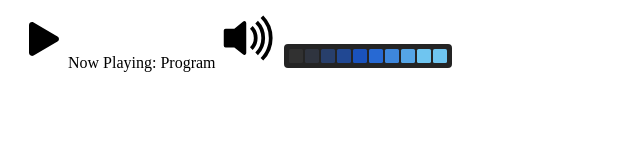
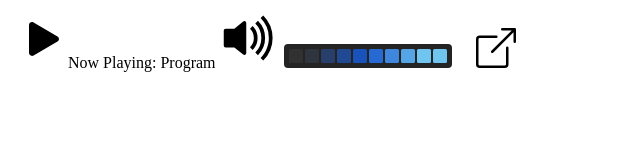
Before and after one commit to BikeSpokeStudios/audio-player, a plain HTML site: page index.html in a window 1280 px wide. Shown: the full height of the page, 0-640 px from the left. Drawn offline with Linux system fonts and the light colour scheme.

Commit message:
Pop Up Button

```diff
--- a/index.html
+++ b/index.html
@@ -8,12 +8,12 @@
         </audio>
         <div id="audioplayer" class="desktop-visible">
             <button id="pButton">
-                <div id="player-play">
+                <div id="player-play" class="player-button">
                     <svg xmlns="http://www.w3.org/2000/svg" width="60" height="60" fill="currentColor" class="bi bi-play-fill" viewBox="0 0 16 16">
                         <path d="m11.596 8.697-6.363 3.692c-.54.313-1.233-.066-1.233-.697V4.308c0-.63.692-1.01 1.233-.696l6.363 3.692a.802.802 0 0 1 0 1.393z"/>
                     </svg>
                 </div>
-                <div id="player-pause">
+                <div id="player-pause" class="player-button">
                     <svg xmlns="http://www.w3.org/2000/svg" width="60" height="60" fill="currentColor" class="bi bi-pause-fill" viewBox="0 0 16 16">
                         <path d="M5.5 3.5A1.5 1.5 0 0 1 7 5v6a1.5 1.5 0 0 1-3 0V5a1.5 1.5 0 0 1 1.5-1.5zm5 0A1.5 1.5 0 0 1 12 5v6a1.5 1.5 0 0 1-3 0V5a1.5 1.5 0 0 1 1.5-1.5z"/>
                     </svg>
@@ -24,7 +24,7 @@
             <p>Now Playing:</p>
             <p>Program</p>
         </div>
-        <label id="muteControl" class="volumeControl volumeLabel" for="volume">
+        <label id="muteControl" class="volumeControl volumeLabel player-button" for="volume">
             <svg xmlns="http://www.w3.org/2000/svg" width="60" height="60" fill="currentColor" class="bi bi-volume-up-fill" viewBox="0 0 16 16">
                 <path d="M11.536 14.01A8.473 8.473 0 0 0 14.026 8a8.473 8.473 0 0 0-2.49-6.01l-.708.707A7.476 7.476 0 0 1 13.025 8c0 2.071-.84 3.946-2.197 5.303l.708.707z"/>
                 <path d="M10.121 12.596A6.48 6.48 0 0 0 12.025 8a6.48 6.48 0 0 0-1.904-4.596l-.707.707A5.483 5.483 0 0 1 11.025 8a5.483 5.483 0 0 1-1.61 3.89l.706.706z"/>
@@ -41,6 +41,25 @@
             step="0.1"
             value="1.0" />
 
+        <a href="/index.html"
+        onclick="window.open(this.href,'targetWindow',
+                                        `toolbar=no,
+                                            location=no,
+                                            status=no,
+                                            menubar=no,
+                                            scrollbars=yes,
+                                            resizable=yes,
+                                            width=550,
+                                            height=200`);
+        return false;">
+            <div id="player-pop-up" class="player-button">
+                <svg xmlns="http://www.w3.org/2000/svg" width="40" height="40" fill="currentColor" class="bi bi-box-arrow-up-right" viewBox="0 0 16 16">
+                    <path fill-rule="evenodd" d="M8.636 3.5a.5.5 0 0 0-.5-.5H1.5A1.5 1.5 0 0 0 0 4.5v10A1.5 1.5 0 0 0 1.5 16h10a1.5 1.5 0 0 0 1.5-1.5V7.864a.5.5 0 0 0-1 0V14.5a.5.5 0 0 1-.5.5h-10a.5.5 0 0 1-.5-.5v-10a.5.5 0 0 1 .5-.5h6.636a.5.5 0 0 0 .5-.5z"/>
+                    <path fill-rule="evenodd" d="M16 .5a.5.5 0 0 0-.5-.5h-5a.5.5 0 0 0 0 1h3.793L6.146 9.146a.5.5 0 1 0 .708.708L15 1.707V5.5a.5.5 0 0 0 1 0v-5z"/>
+                </svg>
+            </div>
+        </a>
+
         <script src="script.js"></script>
     </body>
 </html>
--- a/style.css
+++ b/style.css
@@ -11,7 +11,7 @@
 	display: none;
 }
 #pButton:hover div svg path {
-	fill: blue;
+	fill: #6FC5F0;
 }
 .showname {
 	display: inline-block;
@@ -23,7 +23,17 @@ label {
 	color: black;
 }
 .volumeLabel:hover svg path {
-	fill: blue;
+	fill: #6FC5F0;
+}
+.player-button {
+	color: black;
+	display: inline-block;
+}
+.player-button:hover svg path {
+	fill:  #6FC5F0;
+}
+#player-pop-up {
+	margin-left: 20px;
 }
 /* CSS TRICKS CODE */
 
```
Lines whose indentation alone changed are shown as unchanged.
